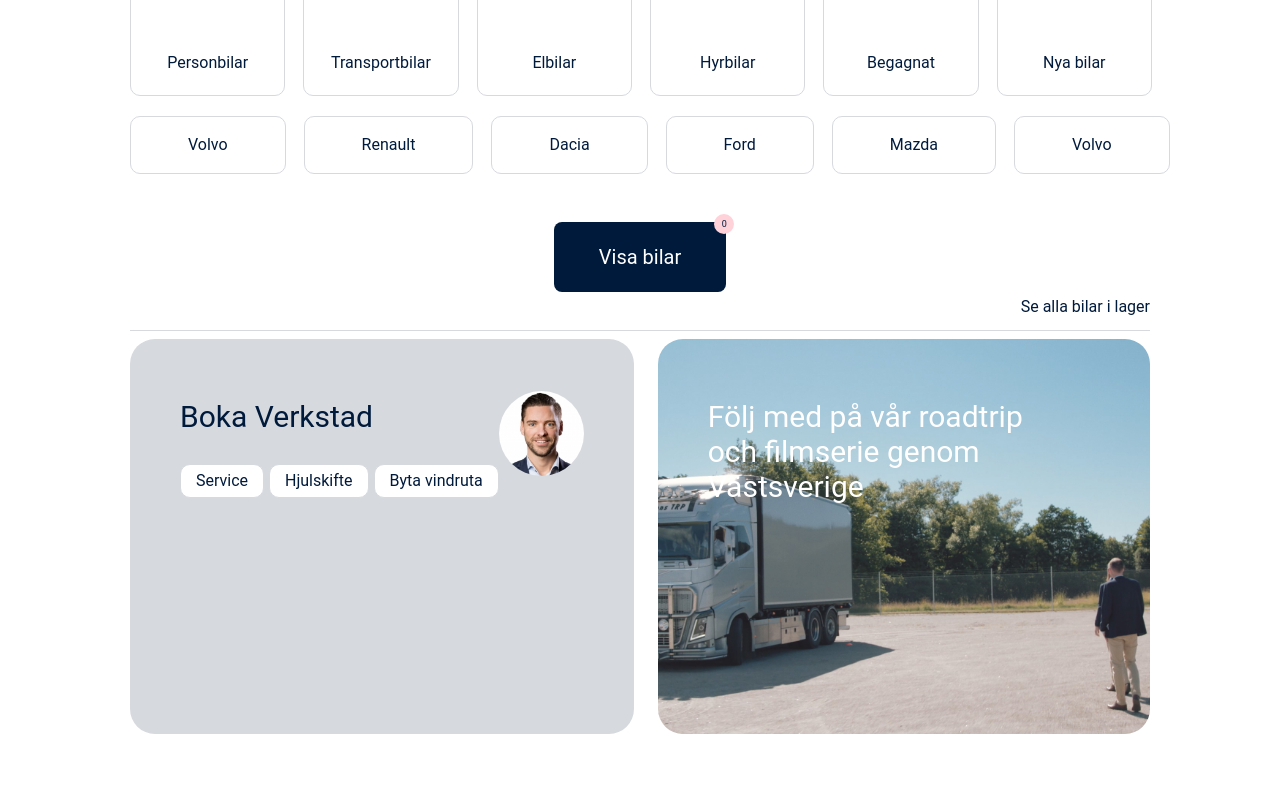
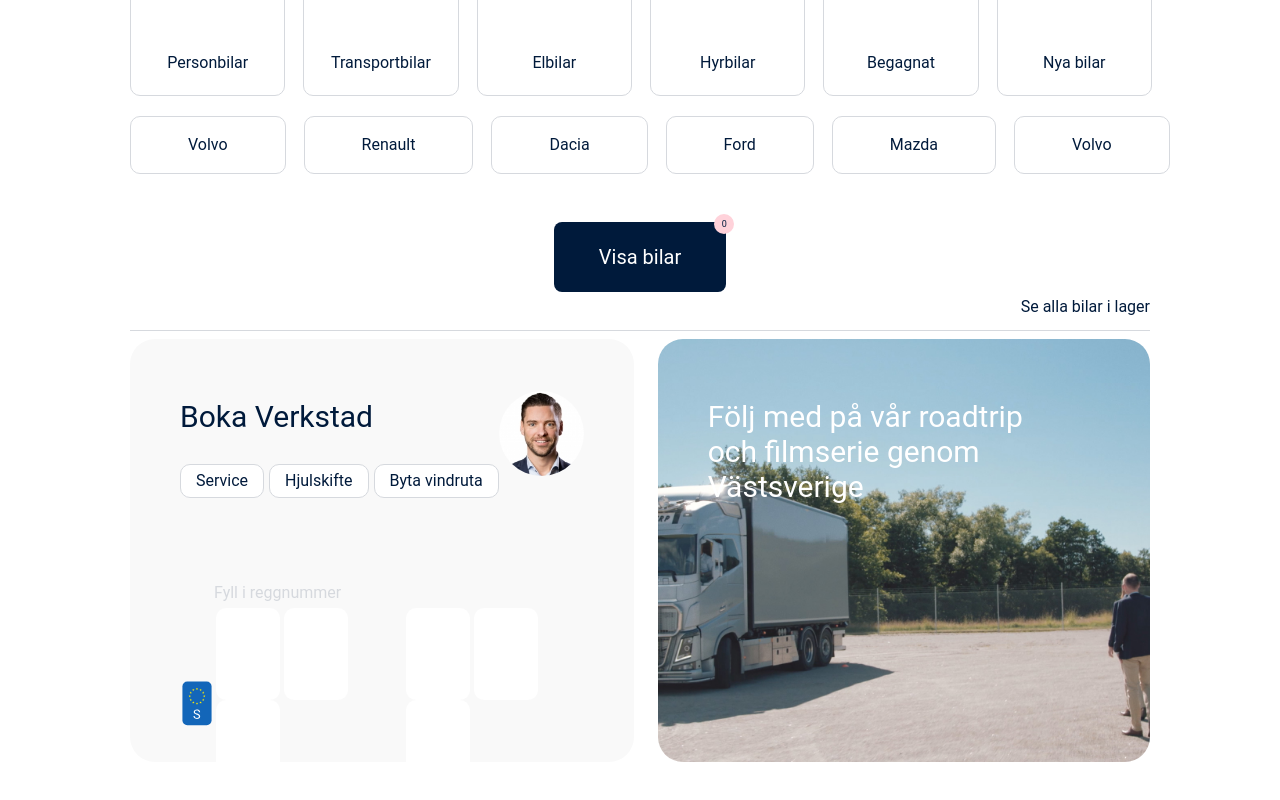
Before and after one commit to erikarvidsson/souldTest, a React (Create React App) app: page / in a window 1280 px wide. Shown: the part 1182-1982 px from the top of the page. Before the commit the page ends 1916 px from the top, so only its background shows below. Built offline with nearby package versions, Linux system fonts and the light colour scheme.

Commit message:
CI update

```diff
--- a/package.json
+++ b/package.json
@@ -13,7 +13,7 @@
   },
   "scripts": {
     "start": "react-scripts start",
-    "build": "react-scripts build",
+    "build": "CI= react-scripts build",
     "test": "react-scripts test",
     "eject": "react-scripts eject"
   },
--- a/src/components/ContentBox/index.js
+++ b/src/components/ContentBox/index.js
@@ -6,7 +6,7 @@ const StyledContentBox = styled.div`
     display: grid;
     grid-template-columns: 2fr 1fr;
   }
-  background-color: var(--color-dark-grey);
+  background-color: var(--color-grey);
   background-image: url(${(props) => props.bgImage});
   background-position: center;
   background-size: cover;
--- a/src/components/TwoRowContentBox/index.js
+++ b/src/components/TwoRowContentBox/index.js
@@ -4,7 +4,8 @@ import ClickableBox from "../ClickableBox";
 import ContentBox from "../ContentBox";
 import ProfilePic from "../../assets/images/profilepic.jpg";
 import Section from "../Section";
-import bgImage from '../../assets/images/boxbg.jpg'
+import bgImage from "../../assets/images/boxbg.jpg";
+import eu from "../../assets/icons/eu.svg";
 
 const ContentContainer = styled.div`
   height: 395px;
@@ -16,16 +17,14 @@ const ContentContainer = styled.div`
   }
 `;
 
-// const ContentBox = styled.div`
-//   .buttonImgBox {
-//     display: grid;
-//     grid-template-columns: 2fr 1fr;
-//   }
-//   background-color: var(--color-dark-grey);
-//   background-image: url(${bgImage});
-//   border-radius: 25px;
-//   padding: ${(props) => props.padding};
-// `;
+const Input = styled.input`
+  width: 60px;
+  height: 90px;
+  border-radius: 10px;
+  border-color: white;
+  border-style: hidden;
+  margin: 0 2px;
+`;
 
 const ProfileContainer = styled.div`
   display: block;
@@ -33,6 +32,7 @@ const ProfileContainer = styled.div`
   height: 85px;
   width: 85px;
   border-radius: 50%;
+  border-color: none;
   margin-left: auto;
   margin-top: 22px;
 
@@ -68,6 +68,36 @@ const TwoRowContentBox = () => {
               <img src={ProfilePic} alt="profile" />
             </ProfileContainer>
           </div>
+          <div style={{ position: "relative", top: "60px" }}>
+            <div style={{ display: "flex" }}>
+              <img
+                src={eu}
+                style={{
+                  display: "block",
+                  top: "18px",
+                  position: "relative",
+                  width: "34px",
+                }}
+              />
+              <div>
+                <h4 style={{ color: "var(--color-dark-grey)" }}>
+                  Fyll i reggnummer
+                </h4>
+                <div style={{ display: "flex" }}>
+                  <div style={{ marginRight: "5px" }}>
+                    <Input maxLength="1" />
+                    <Input maxLength="1" />
+                    <Input maxLength="1" />
+                  </div>
+                  <div style={{ marginLeft: "5px" }}>
+                    <Input maxLength="1" />
+                    <Input maxLength="1" />
+                    <Input maxLength="1" />
+                  </div>
+                </div>
+              </div>
+            </div>
+          </div>
         </ContentBox>
         <ContentBox padding="30px 50px" bgImage={bgImage}>
           <h3 style={{ color: "white" }}>
```
